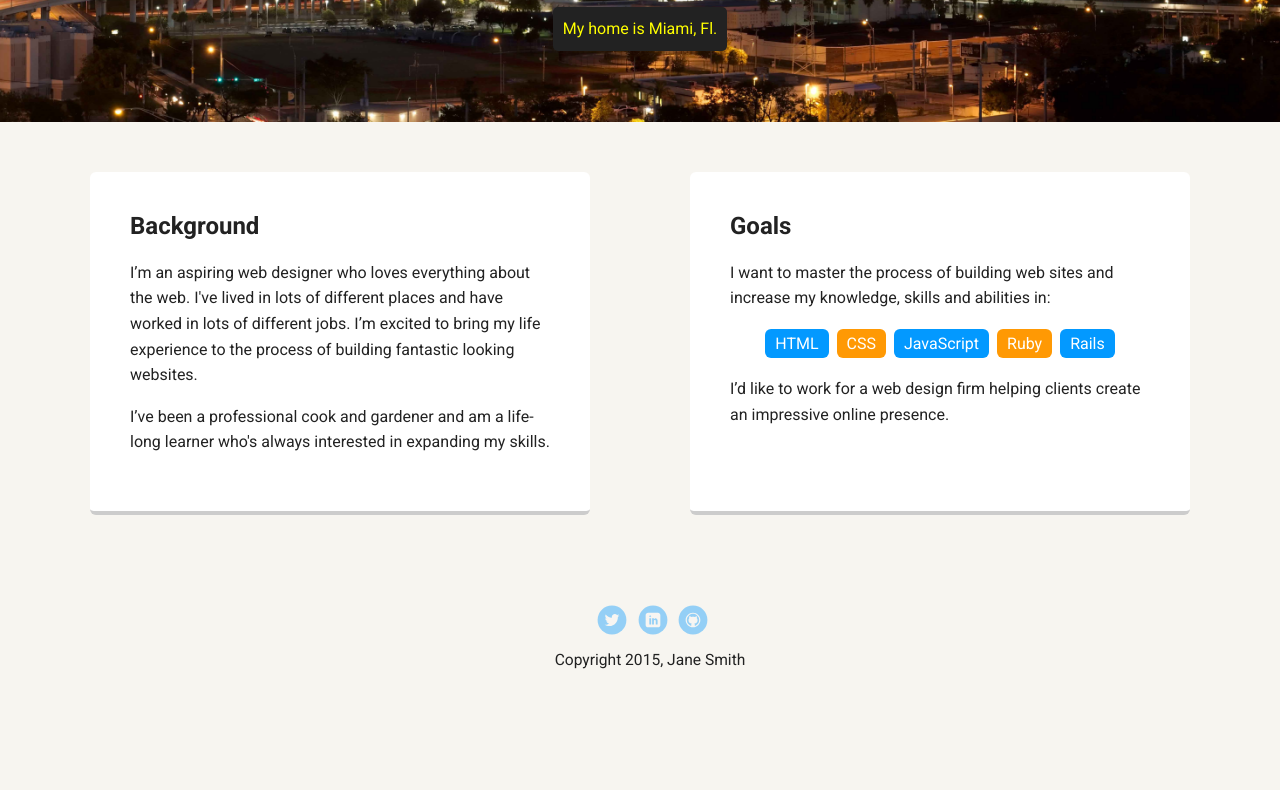
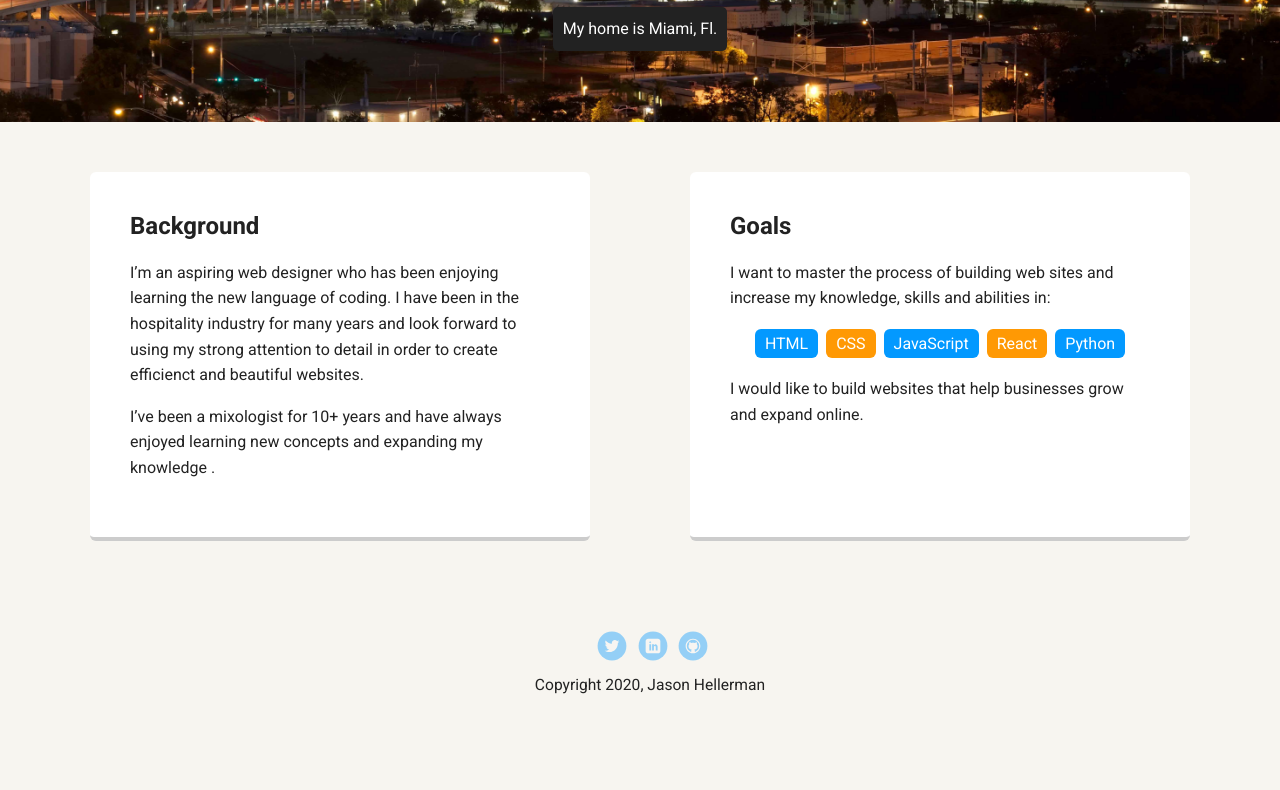
Before and after one commit to Jason852/Techdegree-project-1, a plain HTML site: page index.html in a window 1280 px wide. Shown: the part 348-1138 px from the top of the page. Before the commit the page ends 1112 px from the top, so only its background shows below. Drawn offline with Linux system fonts and the light colour scheme; a web font is replaced by a local one.

Commit message:
Personalized some more

```diff
--- a/index.html
+++ b/index.html
@@ -25,8 +25,8 @@
     <main class="flex">
       <div class="card">
         <h2>Background</h2>
-        <p>I’m an aspiring web designer who loves everything about the web. I've lived in lots of different places and have worked in lots of different jobs. I’m excited to bring my life experience to the process of building fantastic looking websites.</p>
-        <p>I’ve been a professional cook and gardener and am a life-long learner who's always interested in expanding my skills.</p>
+        <p>I’m an aspiring web designer who has been enjoying learning the new language of coding.  I have been in the hospitality industry for many years and look forward to using my strong attention to detail in order to create efficienct and beautiful websites.  </p>
+        <p>I’ve been a mixologist for 10+ years and have always enjoyed learning new concepts and expanding my knowledge .</p>
       </div>
 
       <div class="card">
@@ -36,10 +36,10 @@
           <li>HTML</li>
           <li>CSS</li>
           <li>JavaScript</li>
-          <li>Ruby</li>
-          <li>Rails</li>
+          <li>React</li>
+          <li>Python</li>
         </ul>
-        <p>I’d like to work for a web design firm helping clients create an impressive online presence.</p>
+        <p>I would like to build websites that help businesses grow and expand online.</p>
       </div>
 
     </main>
@@ -49,7 +49,7 @@
         <li><a href="#" class="social linkedin">LinkedIn</a></li>
         <li><a href="#" class="social github">Github</a></li>
       </ul>
-      <p class="copyright">Copyright 2015, Jane Smith</p>
+      <p class="copyright">Copyright 2020, Jason Hellerman</p>
     </footer>
   </body>
   </html>
--- a/styles.css
+++ b/styles.css
@@ -74,11 +74,11 @@ header .profile-image {
   transition: all .5s;
 }
 header .profile-image:hover {
-  transform: scale(1.2) rotate(5deg);
+  transform: scale(1.8) rotate(360deg);
 }
 .tag {
-  background-color: #efefef;
-  color: black;
+  background-color: black;
+  color: white;
   padding: 10px;
   border-radius: 5px;
   display: table;
@@ -86,7 +86,7 @@ header .profile-image:hover {
 }
 .location {
   background-color: #222;
-  color: yellow;
+  color: white;
 }
 .card {
   margin: 30px;
```
